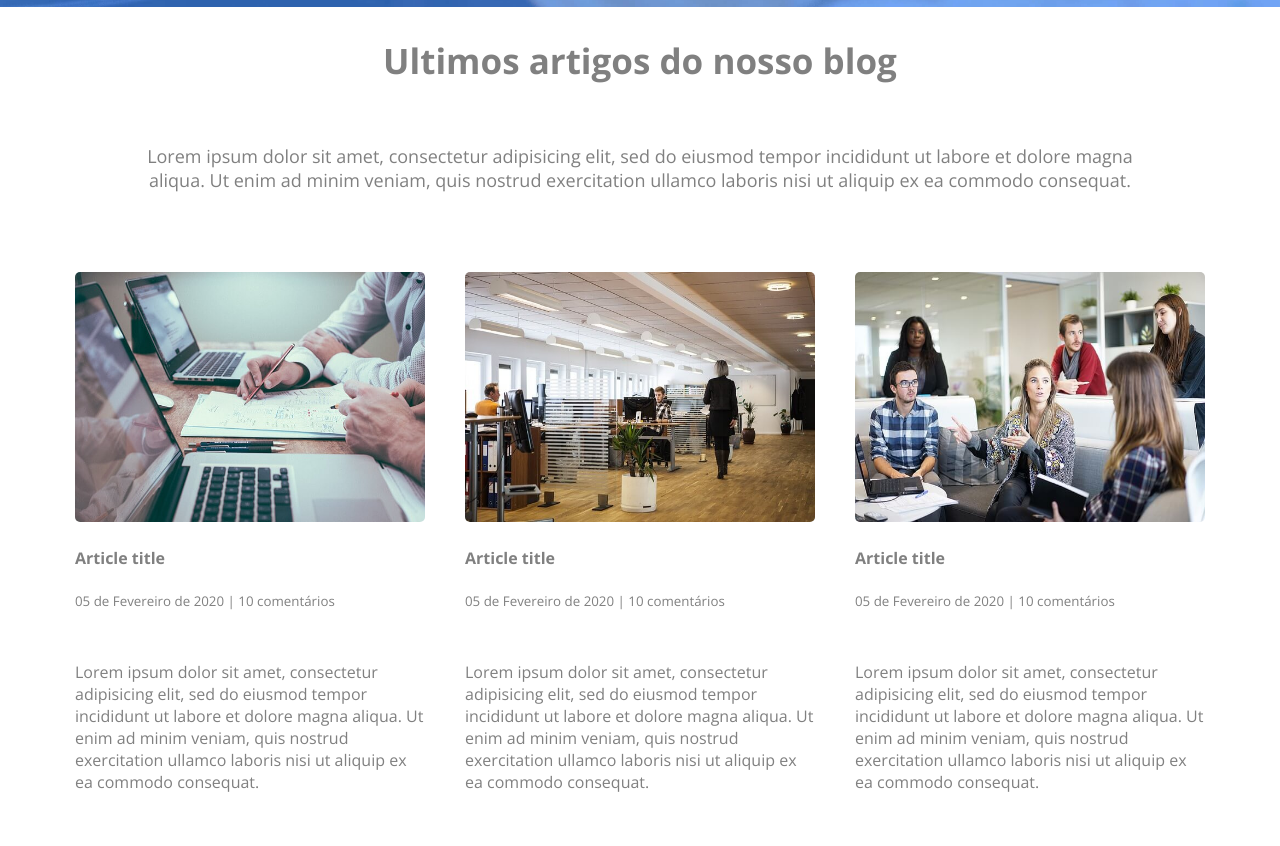
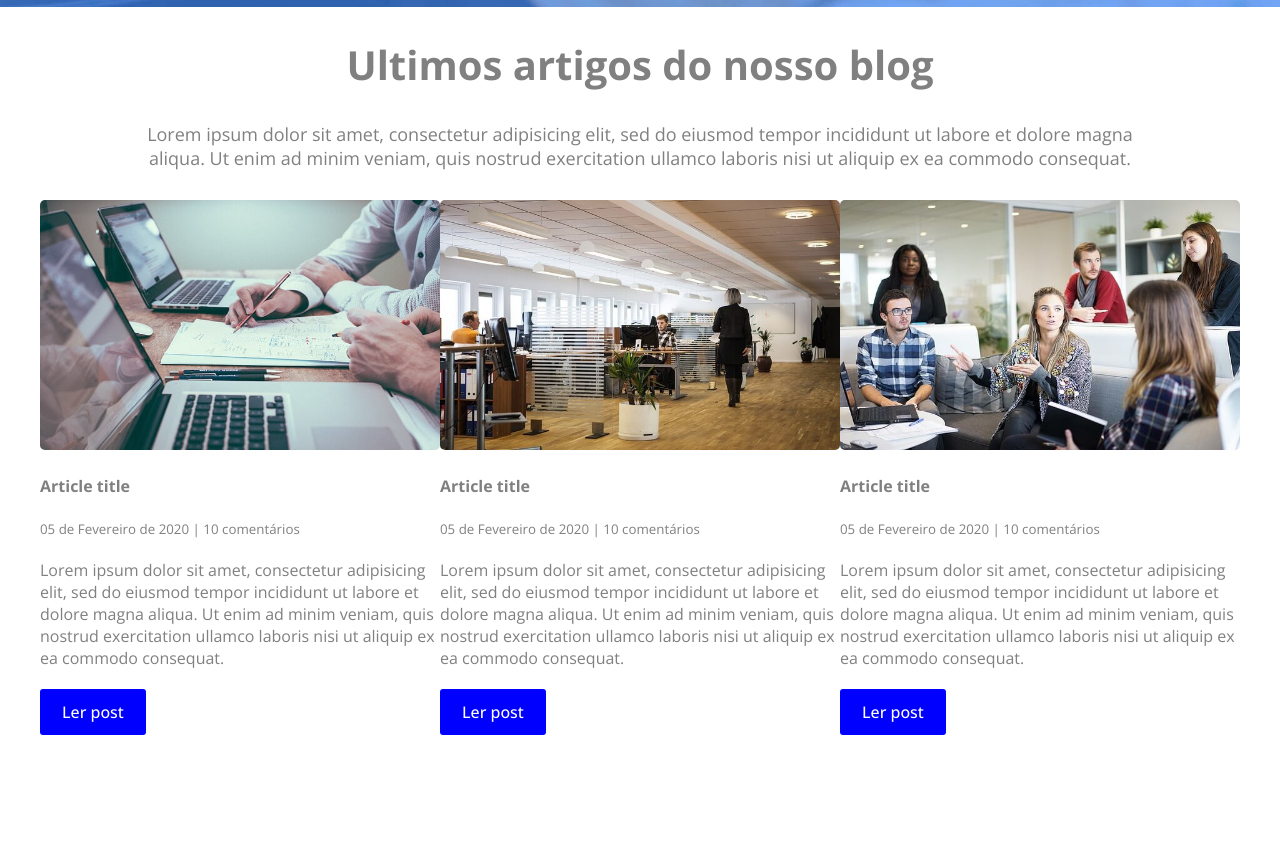
Before and after one commit to jeferson3/flexbox-site2, a plain HTML site: page index.html in a window 1280 px wide. Shown: the part 3872-4718 px from the top of the page. After the commit the page ends 4607 px from the top, so only its background shows below. Drawn offline with nearby package versions, Linux system fonts and the light colour scheme.

Commit message:
Update style.css

```diff
--- a/styles/style.css
+++ b/styles/style.css
@@ -408,61 +408,17 @@ header nav ul li a:hover {
 
 /* blog container */
 
-.blog-container {
-	width: 100%;
-}
-
-.blog-container-wrapper {
-	width: 80%;
-	margin: 0 auto 0 auto;
-}
-
-.blog-container h1 {
-	text-align: center;
-	font-weight: 700;
-	font-size: 35px;
-}
-
-.blog-container p {
-	padding: 30px 0 50px;
-	text-align: center;
-}
-
-.article-box {
-	display: flex;
-	justify-content: center;
-}
-
-.article-box-item {
-	margin: 0 20px 0 20px;
+.article-box-item{
+	width: 400px;
 }
 
 .article-box-item img {
-	width: 350px;
+	width: 100%;
 	height: 250px;
 	border-radius: 5px;
 }
 
-.article-box h4 {
-	margin: 20px 0 20px;
-}
 
-.article-box span {}
-
-.article-box p {
-	width: 350px;
-	text-align: left;
-}
-
-.article-box button {
-	background-color: blue;
-	color: white;
-	cursor: pointer;
-}
-
-.article-box button:hover {
-	opacity: 0.5;
-}
 
 /*footer*/
 
```
